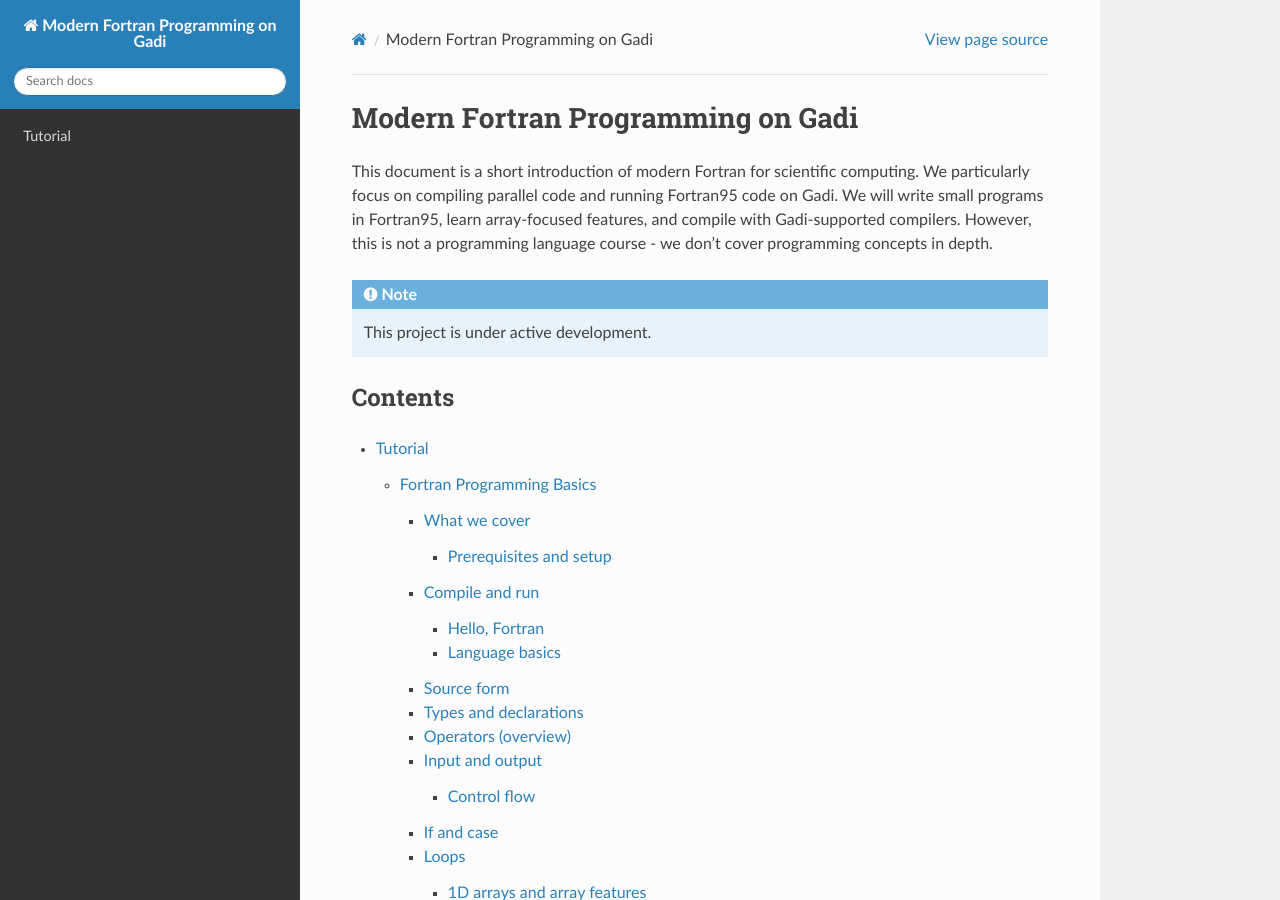
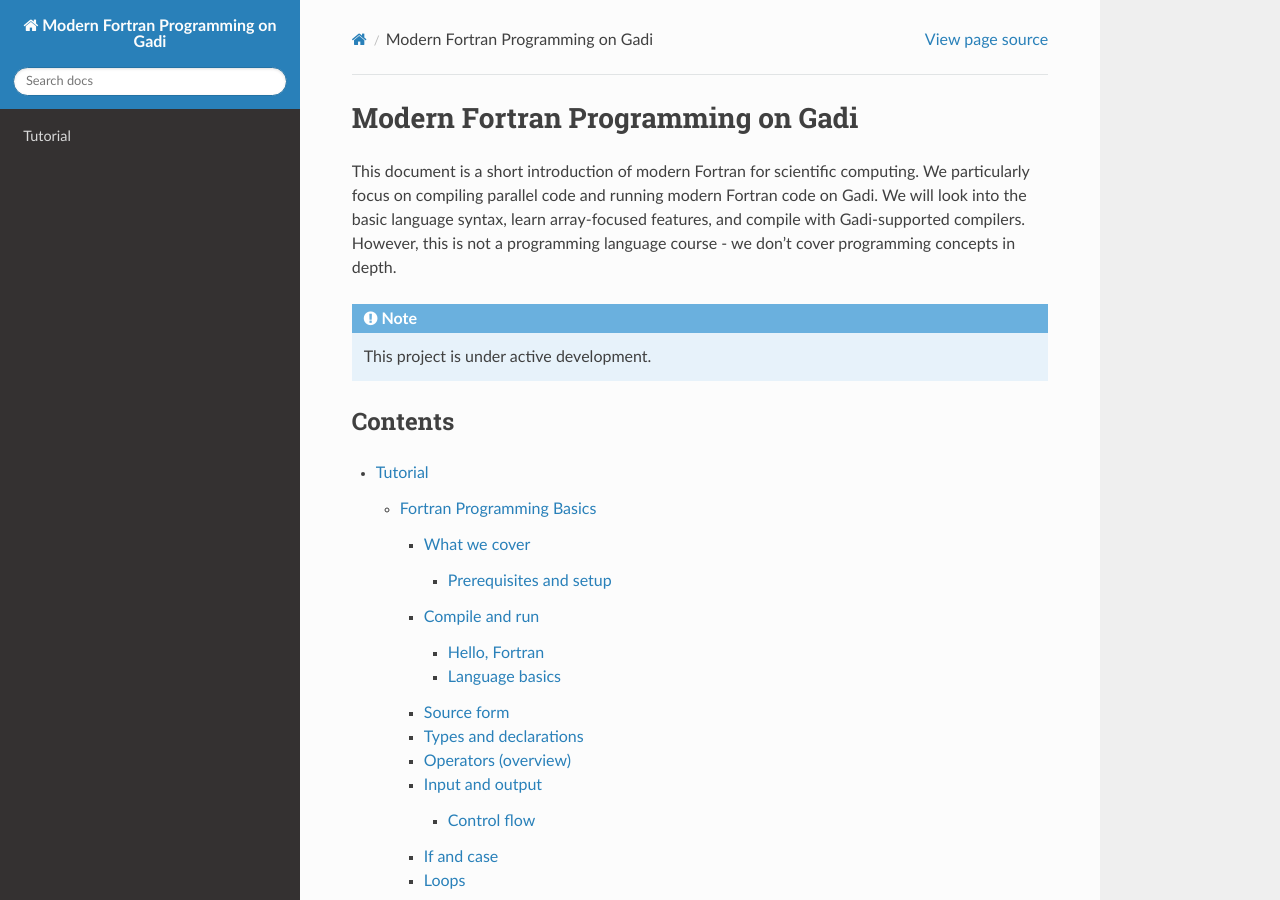
Before and after one commit to NCI900-Training-Organisation/intro-parallel-fortran, a Sphinx documentation site: the page built from docs/source/index.rst, in a window 1280 px wide and 900 px high. Built offline with Sphinx 7.4.7 and the Read the Docs theme 3.1.0, drawn with Linux system fonts in a browser that asks for light colours; pages that are not in the unit, such as notebooks, are missing from menus.

Commit message:
content update

```diff
--- a/docs/source/index.rst
+++ b/docs/source/index.rst
@@ -2,9 +2,10 @@
 =================================================
 
 This document is a short introduction of modern Fortran for scientific computing.
-We particularly focus on compiling parallel code and running Fortran95 code on Gadi.
-We will write small programs in Fortran95, learn array-focused features, and compile with Gadi-supported compilers.
+We particularly focus on compiling parallel code and running modern Fortran code on Gadi.
+We will look into the basic language syntax, learn array-focused features, and compile with Gadi-supported compilers.
 However, this is not a programming language course - we don't cover programming concepts in depth.
+
 
 .. note::
 
```
